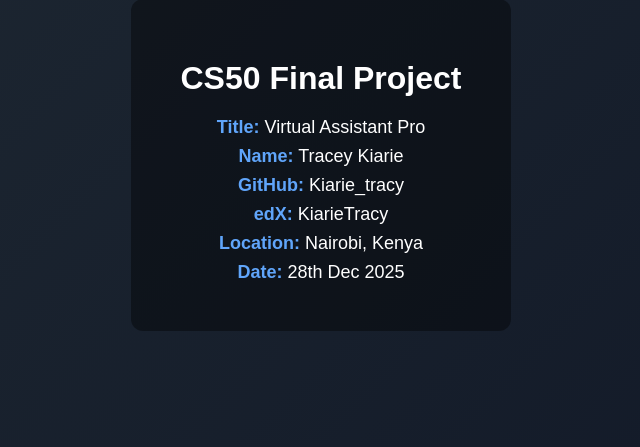
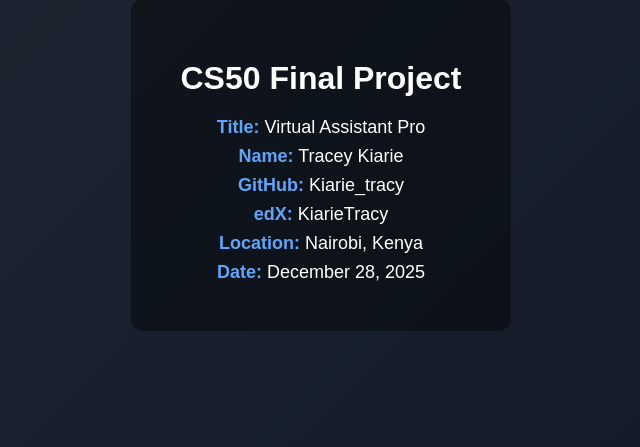
Before and after one commit to KiarieTracy/My-virtual-assistant, a Flask app: template templates/intro.html in a window 1280 px wide. Shown: the part 235-682 px from the top of the page, without its empty margins (319-959 px from the left). Run offline with Flask 3, Linux system fonts and the light colour scheme; the template is opened without the code that fills it, so the values that code supplies are empty.

Commit message:
Update intro.html

```diff
--- a/templates/intro.html
+++ b/templates/intro.html
@@ -44,7 +44,7 @@
         <p><span class="highlight">GitHub:</span> Kiarie_tracy</p>
         <p><span class="highlight">edX:</span> KiarieTracy</p>
         <p><span class="highlight">Location:</span> Nairobi, Kenya</p>
-        <p><span class="highlight">Date:</span> 28th Dec 2025</p>
+        <p><span class="highlight">Date:</span> December 28, 2025</p>
     </div>
 </body>
 </html>
```
